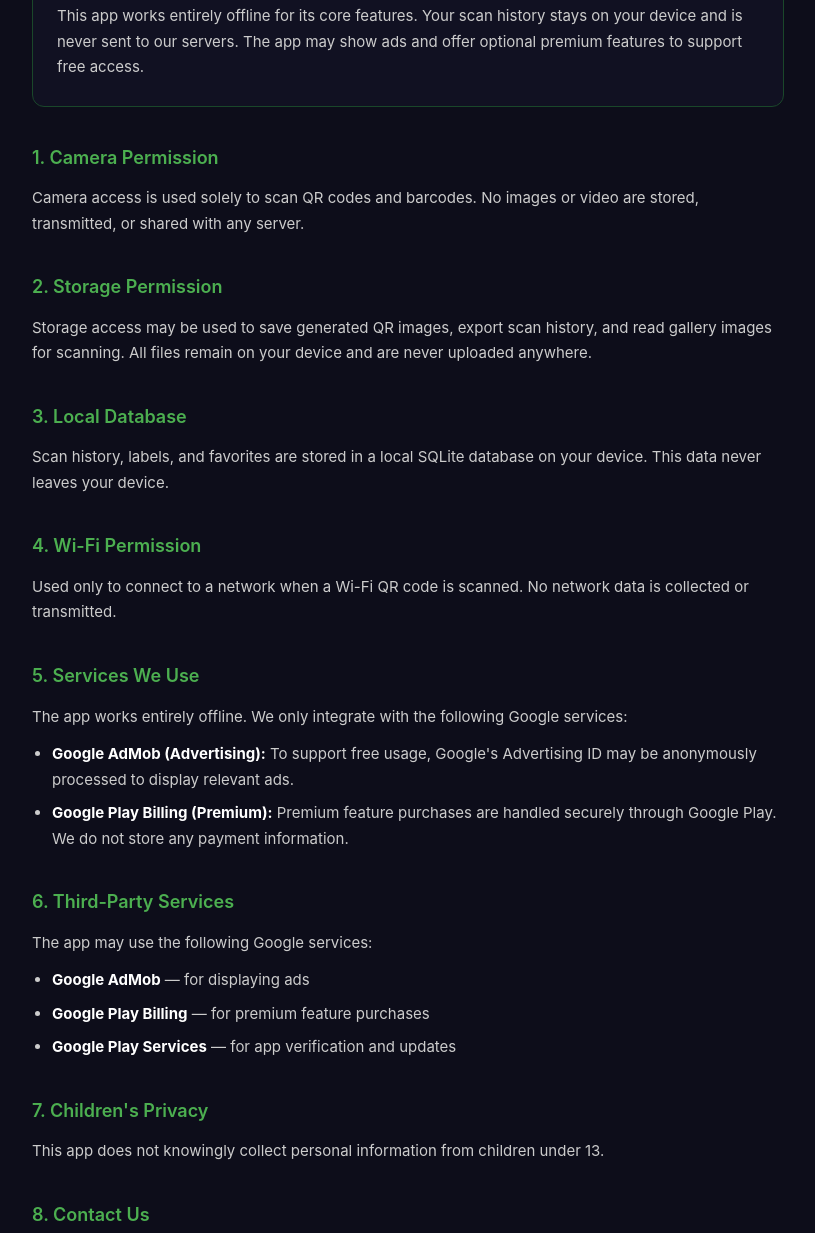
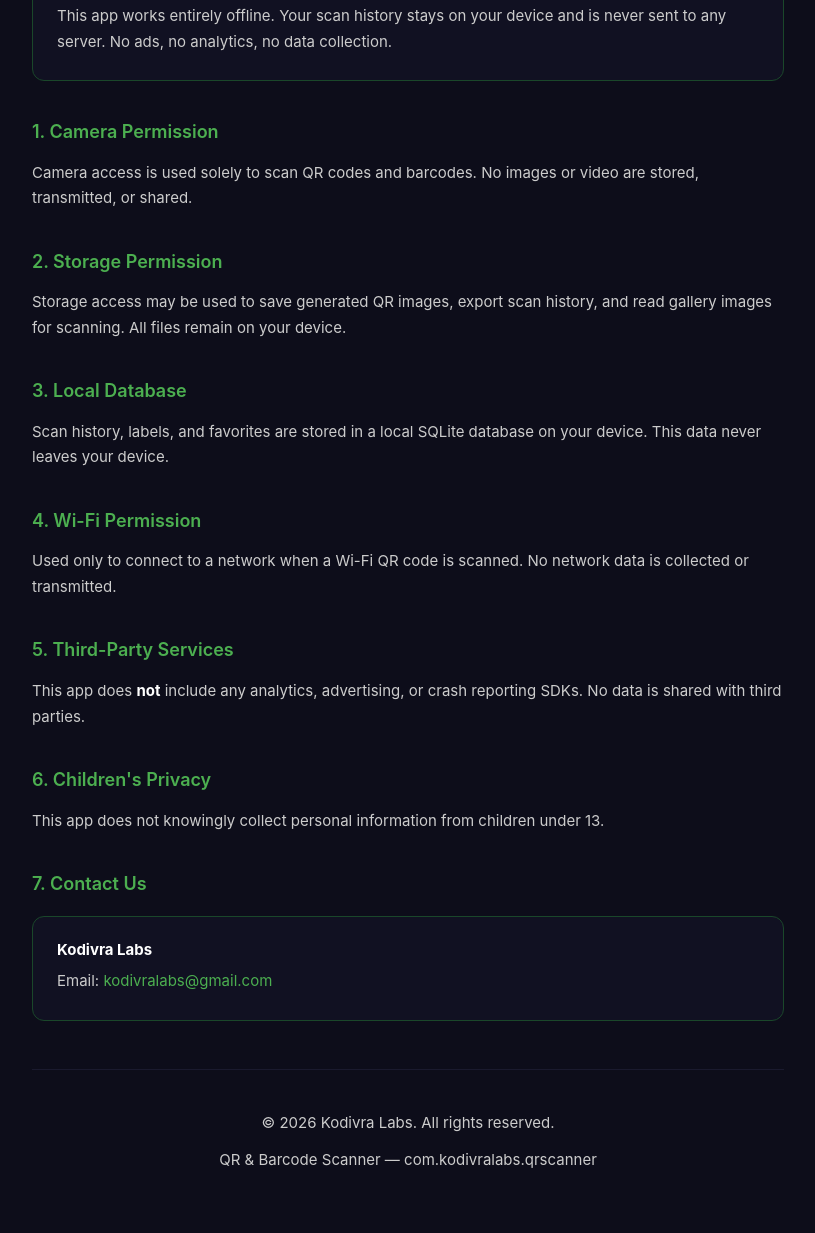
Before and after one commit to Dukak1433/privacy-policy, a plain HTML site: page index.html in a window 1280 px wide. Shown: the part 403-1636 px from the top of the page, without its empty margins (232-1047 px from the left). Drawn offline with Linux system fonts and the light colour scheme.

Commit message:
Update index.html

```diff
--- a/index.html
+++ b/index.html
@@ -32,32 +32,21 @@
     </header>
     <div class="card">
       <h2>📋 Summary</h2>
-      <p>This app works entirely offline for its core features. Your scan history stays on your device and is never sent to our servers. The app may show ads and offer optional premium features to support free access.</p>
+      <p>This app works entirely offline. Your scan history stays on your device and is never sent to any server. No ads, no analytics, no data collection.</p>
     </div>
     <h2>1. Camera Permission</h2>
-    <p>Camera access is used solely to scan QR codes and barcodes. No images or video are stored, transmitted, or shared with any server.</p>
+    <p>Camera access is used solely to scan QR codes and barcodes. No images or video are stored, transmitted, or shared.</p>
     <h2>2. Storage Permission</h2>
-    <p>Storage access may be used to save generated QR images, export scan history, and read gallery images for scanning. All files remain on your device and are never uploaded anywhere.</p>
+    <p>Storage access may be used to save generated QR images, export scan history, and read gallery images for scanning. All files remain on your device.</p>
     <h2>3. Local Database</h2>
     <p>Scan history, labels, and favorites are stored in a local SQLite database on your device. This data never leaves your device.</p>
     <h2>4. Wi-Fi Permission</h2>
     <p>Used only to connect to a network when a Wi-Fi QR code is scanned. No network data is collected or transmitted.</p>
-    <h2>5. Services We Use</h2>
-    <p>The app works entirely offline. We only integrate with the following Google services:</p>
-    <ul>
-      <li><strong>Google AdMob (Advertising):</strong> To support free usage, Google's Advertising ID may be anonymously processed to display relevant ads.</li>
-      <li><strong>Google Play Billing (Premium):</strong> Premium feature purchases are handled securely through Google Play. We do not store any payment information.</li>
-    </ul>
-    <h2>6. Third-Party Services</h2>
-    <p>The app may use the following Google services:</p>
-    <ul>
-      <li><strong>Google AdMob</strong> — for displaying ads</li>
-      <li><strong>Google Play Billing</strong> — for premium feature purchases</li>
-      <li><strong>Google Play Services</strong> — for app verification and updates</li>
-    </ul>
-    <h2>7. Children's Privacy</h2>
+    <h2>5. Third-Party Services</h2>
+    <p>This app does <strong>not</strong> include any analytics, advertising, or crash reporting SDKs. No data is shared with third parties.</p>
+    <h2>6. Children's Privacy</h2>
     <p>This app does not knowingly collect personal information from children under 13.</p>
-    <h2>8. Contact Us</h2>
+    <h2>7. Contact Us</h2>
     <div class="card">
       <p><strong>Kodivra Labs</strong></p>
       <p>Email: <a href="mailto:kodivralabs@gmail.com">kodivralabs@gmail.com</a></p>
```
